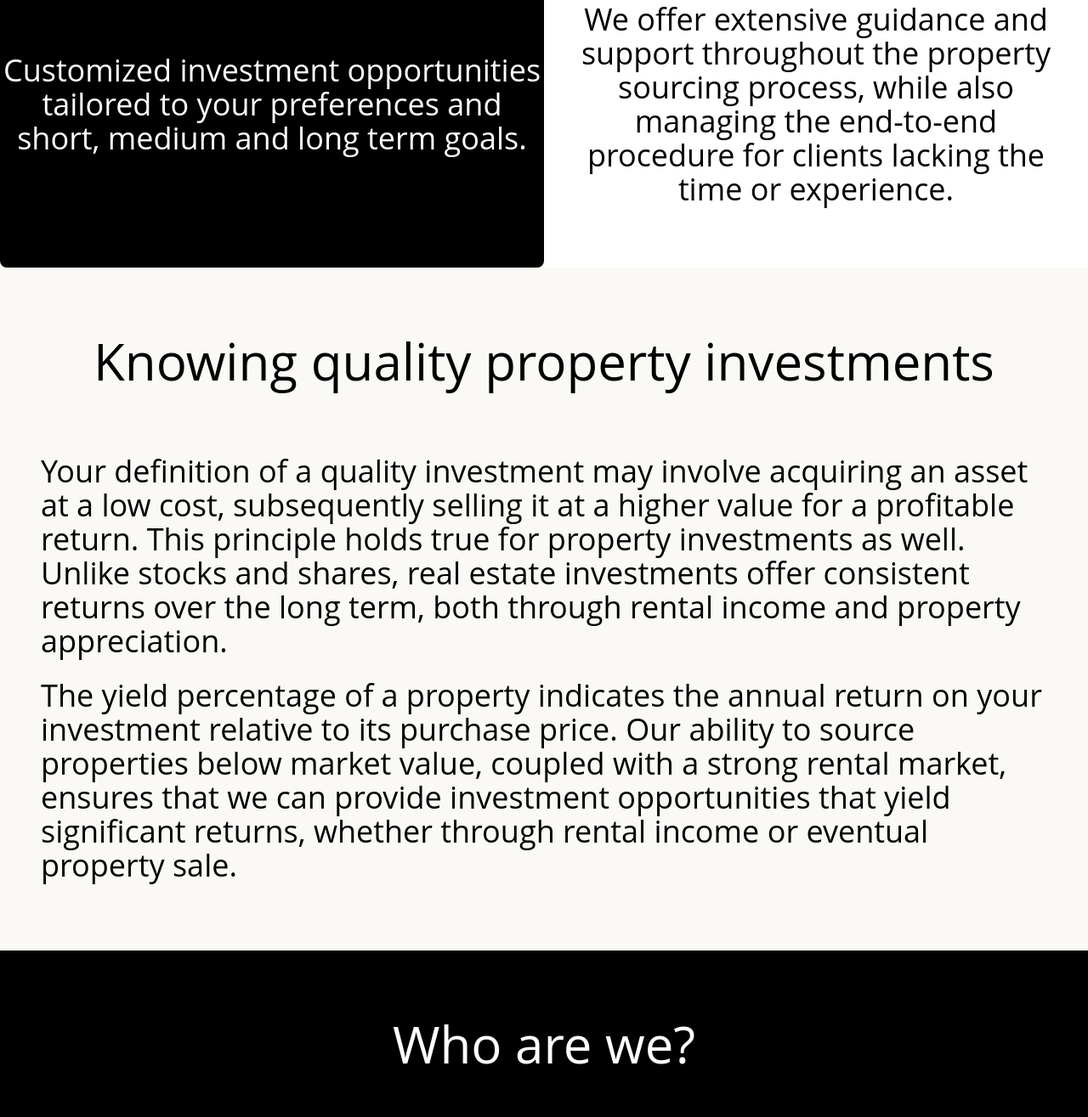
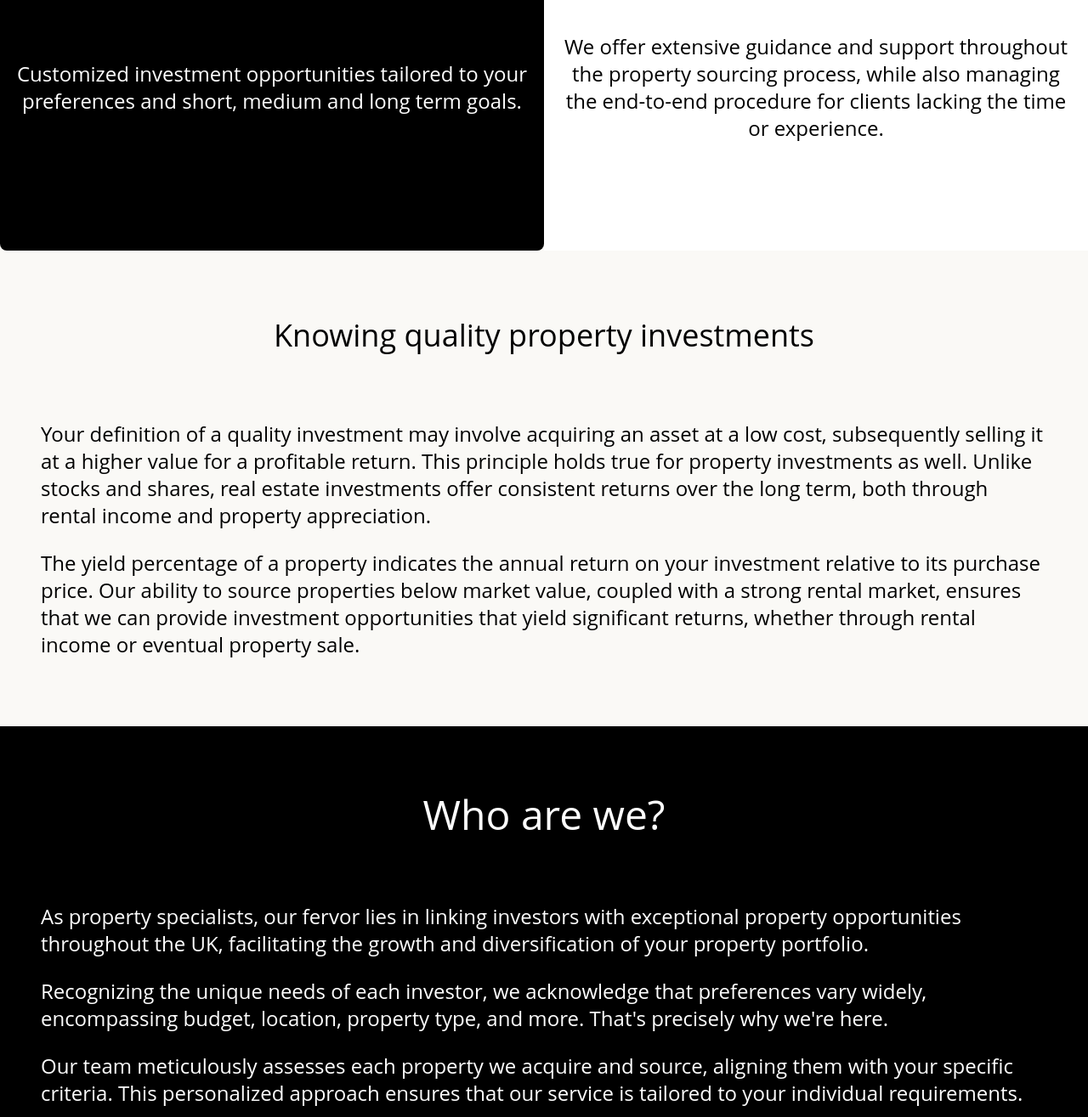
Before and after one commit to MaxLongBao/franco-website, a Gatsby site: page / in a window 1280 px wide. Shown: the part 1482-2797 px from the top of the page at 85% size. Built offline with nearby package versions, Linux system fonts and the light colour scheme; Gatsby itself is replaced by a stand-in of ours.

Commit message:
font smaller

```diff
--- a/src/pages/index.js
+++ b/src/pages/index.js
@@ -16,37 +16,37 @@ const IndexPage = () => {
         </header>
       </main>
       <main className="pt-5">
-        <h2 className="text-5xl md:text-6xl text-center mb-20">Key Benefits</h2>
+        <h2 className="text-4xl text-center mb-20">Key Benefits</h2>
         <div className="md:flex">
           <div className="md:w-1/2 h-96 flex justify-center items-center">
-            <h4 className="text-3xl md:text-4xl px-6 text-center">National Coverage with access to a wide range of properties to suit your needs and meet your respective strategy.</h4>
+            <h4 className="text-2xl px-6 text-center">National Coverage with access to a wide range of properties to suit your needs and meet your respective strategy.</h4>
           </div>
           <div className="md:w-1/2 h-96 bg-black flex justify-center items-center rounded-lg">
-            <h4 className="text-3xl md:text-4xl text-white text-center">Compliance and transparency are integral to our property sourcing business with strict adherence to regulations and guidelines ensuring integrity in every transaction.</h4>
+            <h4 className="text-2xl text-white text-center">Compliance and transparency are integral to our property sourcing business with strict adherence to regulations and guidelines ensuring integrity in every transaction.</h4>
           </div>
         </div>
         <div className="md:flex">
           <div className="md:w-1/2 h-96 md:bg-black flex justify-center items-center rounded-lg">
-            <h4 className="text-3xl md:text-4xl md:text-white text-center">Customized investment opportunities tailored to your preferences and short, medium and long term goals.</h4>
+            <h4 className="text-2xl md:text-white text-center">Customized investment opportunities tailored to your preferences and short, medium and long term goals.</h4>
           </div>
           <div className="md:w-1/2 h-96 bg-black md:bg-white flex justify-center items-center">
-            <h4 className="text-3xl md:text-4xl px-6 text-center text-white md:text-black">We offer extensive guidance and support throughout the property sourcing process, while also managing the end-to-end procedure for clients lacking the time or experience.</h4>
+            <h4 className="text-2xl px-6 text-center text-white md:text-black">We offer extensive guidance and support throughout the property sourcing process, while also managing the end-to-end procedure for clients lacking the time or experience.</h4>
           </div>
         </div>
       </main>
       <main className="px-6 py-20">
-        <h2 className="text-4xl md:text-6xl mb-20 text-center">Knowing quality property investments</h2>
-        <h4 className="text-2xl md:text-4xl px-6">Your definition of a quality investment may involve acquiring an asset at a low cost, subsequently selling it at a higher value for a profitable return. This principle holds true for property investments as well. Unlike stocks and shares, real estate investments offer consistent returns over the long term, both through rental income and property appreciation.</h4>
+        <h2 className="text-4xl mb-20 text-center">Knowing quality property investments</h2>
+        <h4 className="text-2xl px-6">Your definition of a quality investment may involve acquiring an asset at a low cost, subsequently selling it at a higher value for a profitable return. This principle holds true for property investments as well. Unlike stocks and shares, real estate investments offer consistent returns over the long term, both through rental income and property appreciation.</h4>
         <br/>
-        <h4 className="text-2xl md:text-4xl px-6">The yield percentage of a property indicates the annual return on your investment relative to its purchase price. Our ability to source properties below market value, coupled with a strong rental market, ensures that we can provide investment opportunities that yield significant returns, whether through rental income or eventual property sale.</h4>
+        <h4 className="text-2xl px-6">The yield percentage of a property indicates the annual return on your investment relative to its purchase price. Our ability to source properties below market value, coupled with a strong rental market, ensures that we can provide investment opportunities that yield significant returns, whether through rental income or eventual property sale.</h4>
       </main>
       <main className="px-6 py-20 bg-black">
-        <h2 className="text-4xl md:text-6xl mb-20 text-center text-white">Who are we?</h2>
-        <h4 className="text-2xl md:text-4xl px-6 text-white">As property specialists, our fervor lies in linking investors with exceptional property opportunities throughout the UK, facilitating the growth and diversification of your property portfolio.</h4>
+        <h2 className="text-4xl md:text-5xl mb-20 text-center text-white">Who are we?</h2>
+        <h4 className="text-2xl px-6 text-white">As property specialists, our fervor lies in linking investors with exceptional property opportunities throughout the UK, facilitating the growth and diversification of your property portfolio.</h4>
         <br/>
-        <h4 className="text-2xl md:text-4xl px-6 text-white">Recognizing the unique needs of each investor, we acknowledge that preferences vary widely, encompassing budget, location, property type, and more. That's precisely why we're here.</h4>
+        <h4 className="text-2xl px-6 text-white">Recognizing the unique needs of each investor, we acknowledge that preferences vary widely, encompassing budget, location, property type, and more. That's precisely why we're here.</h4>
         <br/>
-        <h4 className="text-2xl md:text-4xl px-6 text-white">Our team meticulously assesses each property we acquire and source, aligning them with your specific criteria. This personalized approach ensures that our service is tailored to your individual requirements.</h4>
+        <h4 className="text-2xl px-6 text-white">Our team meticulously assesses each property we acquire and source, aligning them with your specific criteria. This personalized approach ensures that our service is tailored to your individual requirements.</h4>
       </main>
       <Footer />
     </div>
```
